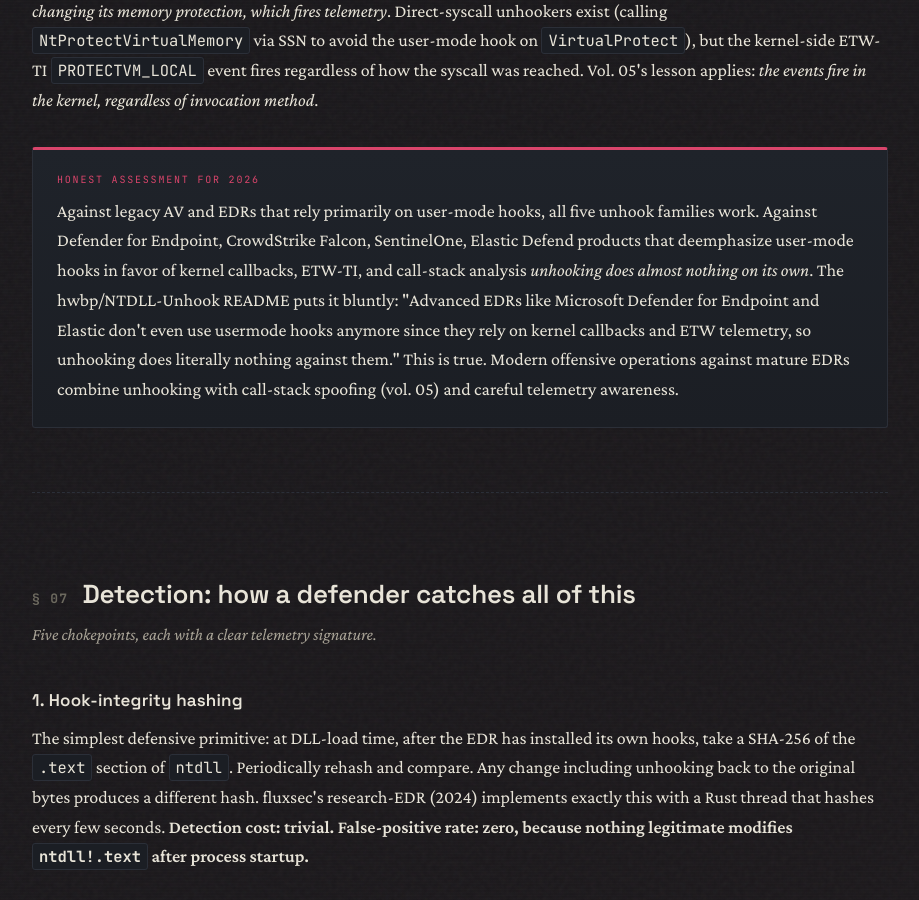
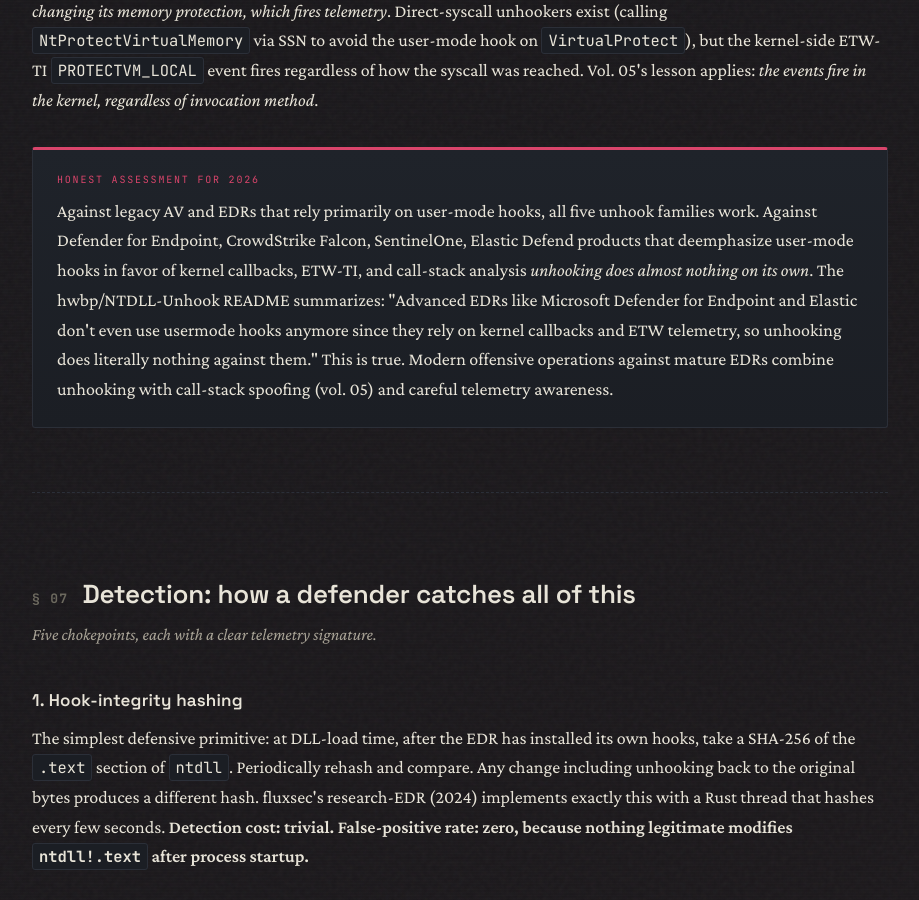
Before and after one commit to 0xAllow/0xallow.github.io, a Jekyll site: the page built from _notebook/hooking-and-unhooking.html, in a window 1280 px wide and 900 px high, scrolled down 9810 px. Shown: the whole window, without its empty margins (180-1099 px from the left). Built offline with Jekyll 4.4.1, drawn with Linux system fonts in a browser that asks for light colours.

Commit message:
Update hooking-and-unhooking.html

```diff
--- a/_notebook/hooking-and-unhooking.html
+++ b/_notebook/hooking-and-unhooking.html
@@ -1066,7 +1066,7 @@
 
   <div class="callout">
     <div class="label">honest assessment for 2026</div>
-    <p>Against legacy AV and EDRs that rely primarily on user-mode hooks, all five unhook families work. Against Defender for Endpoint, CrowdStrike Falcon, SentinelOne, Elastic Defend  products that deemphasize user-mode hooks in favor of kernel callbacks, ETW-TI, and call-stack analysis  <em>unhooking does almost nothing on its own</em>. The hwbp/NTDLL-Unhook README puts it bluntly: "Advanced EDRs like Microsoft Defender for Endpoint and Elastic don't even use usermode hooks anymore since they rely on kernel callbacks and ETW telemetry, so unhooking does literally nothing against them." This is true. Modern offensive operations against mature EDRs combine unhooking with call-stack spoofing (vol. 05) and careful telemetry awareness.</p>
+    <p>Against legacy AV and EDRs that rely primarily on user-mode hooks, all five unhook families work. Against Defender for Endpoint, CrowdStrike Falcon, SentinelOne, Elastic Defend  products that deemphasize user-mode hooks in favor of kernel callbacks, ETW-TI, and call-stack analysis  <em>unhooking does almost nothing on its own</em>. The hwbp/NTDLL-Unhook README summarizes: "Advanced EDRs like Microsoft Defender for Endpoint and Elastic don't even use usermode hooks anymore since they rely on kernel callbacks and ETW telemetry, so unhooking does literally nothing against them." This is true. Modern offensive operations against mature EDRs combine unhooking with call-stack spoofing (vol. 05) and careful telemetry awareness.</p>
   </div>
 
   <hr class="rule">
```
